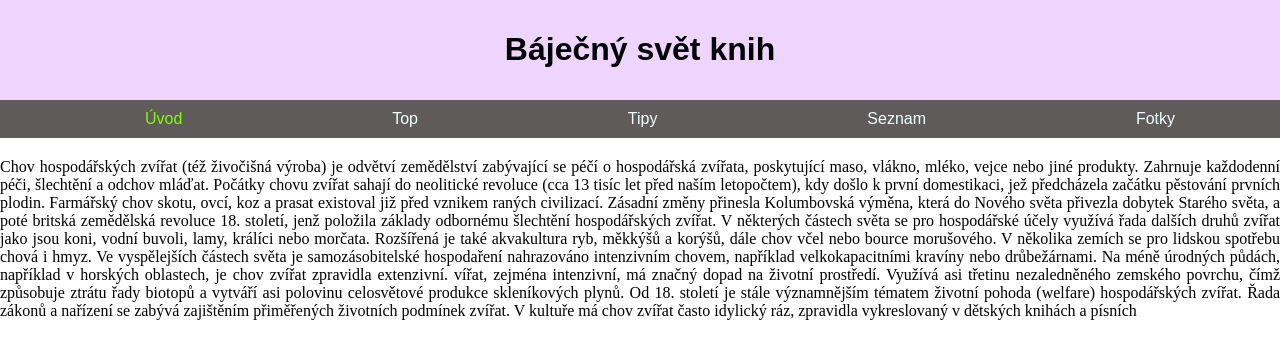
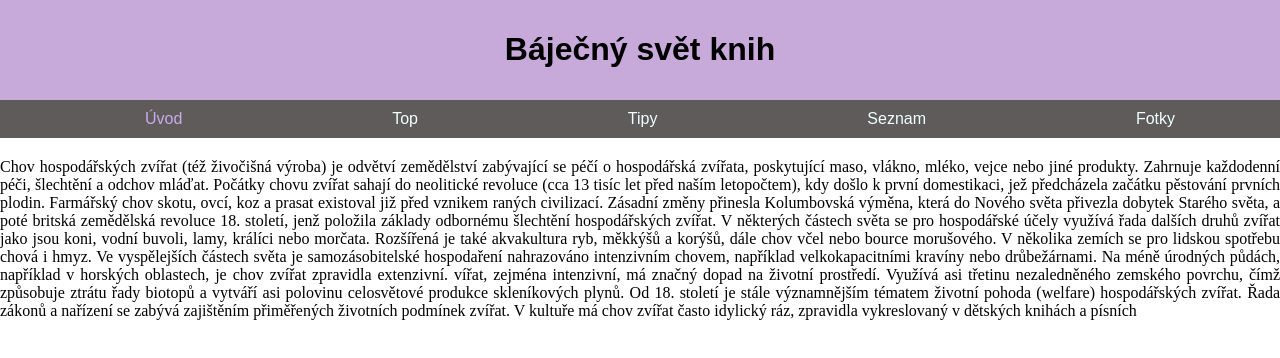
Before and after one commit to clownindisguise/pjt2021, a plain HTML site: page index.html in a window 1280 px wide. Drawn offline with Linux system fonts and the light colour scheme.

Commit message:
Update css.css

```diff
--- a/CSS/css.css
+++ b/CSS/css.css
@@ -15,7 +15,7 @@ h1, h2, h3, h4, nav li a, .control button, th{
 header {
     height: 80px !important;
     text-align: center;
-    background-color: rgb(238, 213, 253);
+    background-color: rgb(200, 170, 218);
     padding: 10px;
 }
 
@@ -48,11 +48,11 @@ nav:hover {
 }
 
 nav li a:hover {
-    color: rgb(238, 147, 147);
+    color: rgb(168, 32, 150);
 }
 
 nav li .active{
-    color: chartreuse;
+    color: rgb(201, 170, 236);
 }
 
 .bla {
```
